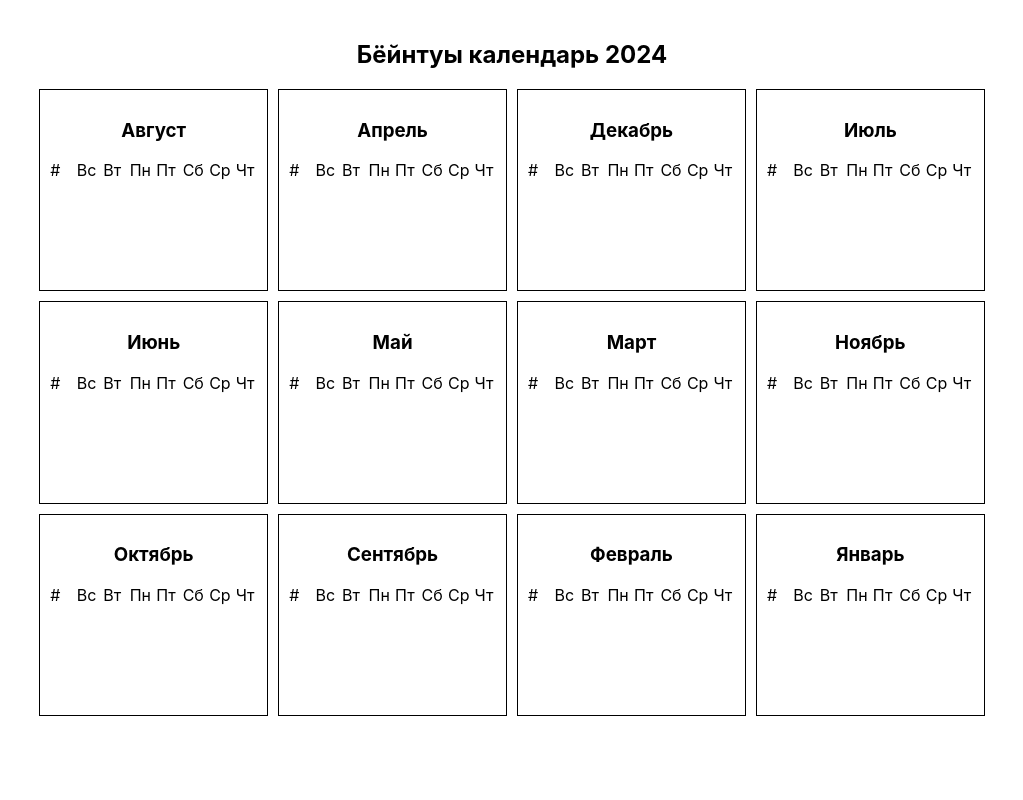
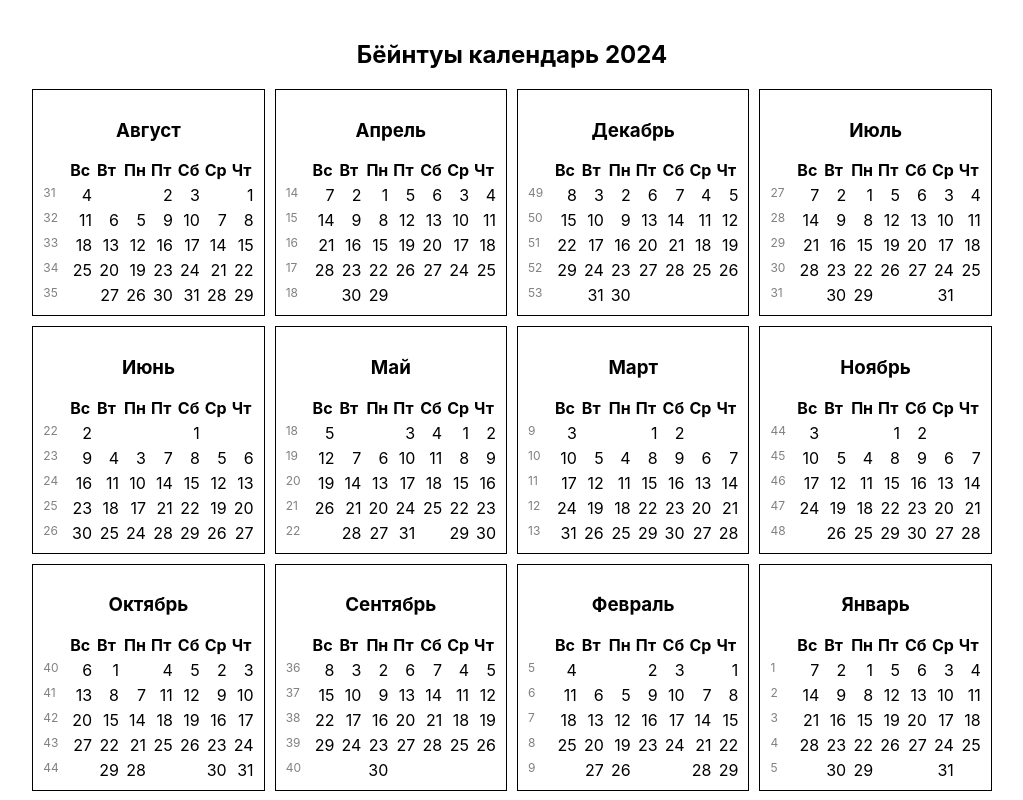
Before and after one commit to yesenin/yesenin.github.io, a React (Create React App) app: page /calendar in a window 1280 px wide. Shown: the whole page, without its empty margins (128-1151 px from the left). Built offline with nearby package versions, Linux system fonts and the light colour scheme.

Commit message:
Calendar v1.0

```diff
--- a/package.json
+++ b/package.json
@@ -8,9 +8,12 @@
     "@testing-library/react": "^13.4.0",
     "@testing-library/user-event": "^13.5.0",
     "@types/jest": "^27.5.2",
+    "@types/lodash": "^4.17.9",
     "@types/node": "^16.18.112",
     "@types/react": "^18.3.10",
     "@types/react-dom": "^18.3.0",
+    "lodash": "^4.17.21",
+    "moment": "^2.30.1",
     "react": "^18.3.1",
     "react-dom": "^18.3.1",
     "react-router": "^6.26.2",
--- a/src/calendar/Calendar.tsx
+++ b/src/calendar/Calendar.tsx
@@ -1,14 +1,17 @@
 import React from 'react';
 import styled from 'styled-components';
+import {Month, russianMonths, WeekDay, russianWeekDays, Week} from '.';
+import * as _ from 'lodash';
+import moment from 'moment';
 
-const CalendarWrapper = styled.div`
+const CalendarWrapperDiv = styled.div`
     margin-top: 20px;
     display: flex;
     flex-direction: column;
     align-items: center;
 `;
 
-const Calendar = styled.div`
+const CalendarDiv = styled.div`
     display: grid;
     grid-template-columns: repeat(4, 1fr);
     grid-template-rows: repeat(3, 1fr);
@@ -16,7 +19,7 @@ const Calendar = styled.div`
     row-gap: 10px;
 `;
 
-const MonthWrapper = styled.div`
+const MonthWrapperDiv = styled.div`
     display: flex;
     flex-direction: column;
     align-items: center;
@@ -24,7 +27,7 @@ const MonthWrapper = styled.div`
     padding: 10px;
 `;
 
-const Month = styled.div`
+const MonthDiv = styled.div`
     display: grid;
     grid-template-columns: repeat(8, 1fr);
     grid-template-rows: repeat(5, 1fr);
@@ -32,25 +35,77 @@ const Month = styled.div`
     row-gap: 5px;
 `;
 
+const DayHeaderDiv = styled.div`
+    font-weight: bold;
+`;
 
-const sortedRusMonths = ['Август', 'Апрель', 'Декабрь', 'Июль', 'Июнь', 'Май', 'Март', 'Ноябрь', 'Октябрь', 'Сентябрь', 'Февраль', 'Январь'];
+const WeekNumberDiv = styled.div`
+    color: gray;
+    font-size: 12px;
+`;
 
-const sortedRusWeekDays = ['Вс', 'Вт', 'Пн', 'Пт', 'Сб', 'Ср', 'Чт']
+const DayDiv = styled.div`
+    font: monospace;
+    text-align: right;
+`;
+
+const sortedRusMonths: Month[] = _.sortBy(russianMonths, (m: Month) => m.name);
+
+const sortedRusWeekDays: WeekDay[] = _.sortBy(russianWeekDays, (wd: WeekDay) => wd.name);
+
+const getMonth = (monthNumber: number): Week[] => {
+    const m = moment(`2024-${monthNumber}-1`);
+    let weekNumber = m.week();
+    let d = 1;
+    const result: Week[] = [];
+    let currentWeek: Week = {
+        number: weekNumber,
+        shift: m.weekday(),
+        days: [0, 0, 0, 0, 0, 0, 0]
+    };
+
+    const daysInMonth = m.daysInMonth();
+
+    let w = m.weekday();
+
+    while (d <= daysInMonth) {
+        if (w > 7) {
+            result.push(currentWeek);
+            currentWeek = {
+                number: ++weekNumber,
+                shift: 0,
+                days: [0, 0, 0, 0, 0, 0, 0]
+            };
+            w = 1;
+        }
+        currentWeek.days[_.findIndex(sortedRusWeekDays, (wd: WeekDay) => wd.number === w)] = d;
+        d++;
+        w++;
+    }
+    result.push(currentWeek);
+    return result;
+}
 
 const CalendarPage = () => {
     return (
-        <CalendarWrapper>
+        <CalendarWrapperDiv>
             <h2>Бёйнтуы календарь 2024</h2>
-            <Calendar>
-                {sortedRusMonths.map((month, index) => <MonthWrapper key={index}>
-                    <h3>{month}</h3>
-                    <Month>
-                        <div>#</div>
-                        {sortedRusWeekDays.map((day, index) => <div key={index}>{day}</div>)}
-                    </Month>
-                </MonthWrapper>)}
-            </Calendar>
-        </CalendarWrapper>
+            <CalendarDiv>
+                {sortedRusMonths.map((month: Month) => <MonthWrapperDiv key={month.number}>
+                    <h3>{month.name}</h3>
+                    <MonthDiv>
+                        <div></div>
+                        {sortedRusWeekDays.map((day: WeekDay) => <DayHeaderDiv key={day.number}>{day.name}</DayHeaderDiv>)}
+                        {getMonth(month.number).map((week: Week) => {
+                            return <>
+                                <WeekNumberDiv>{week.number}</WeekNumberDiv>
+                                {week.days.map((day: number) => <DayDiv key={day}>{day || ''}</DayDiv>)}
+                            </>
+                        })}
+                    </MonthDiv>
+                </MonthWrapperDiv>)}
+            </CalendarDiv>
+        </CalendarWrapperDiv>
     );
 }
 
--- /dev/null
+++ b/src/calendar/index.ts
@@ -0,0 +1,42 @@
+export interface Month {
+    number: number;
+    name: string;
+};
+
+export const russianMonths: Month[] = [
+    { number: 1, name: 'Январь' },
+    { number: 2, name: 'Февраль' },
+    { number: 3, name: 'Март' },
+    { number: 4, name: 'Апрель' },
+    { number: 5, name: 'Май' },
+    { number: 6, name: 'Июнь' },
+    { number: 7, name: 'Июль' },
+    { number: 8, name: 'Август' },
+    { number: 9, name: 'Сентябрь' },
+    { number: 10, name: 'Октябрь' },
+    { number: 11, name: 'Ноябрь' },
+    { number: 12, name: 'Декабрь' }
+];
+
+export interface WeekDay {
+    number: number;
+    name: string;
+    isWeekend?: boolean;
+};
+
+export const russianWeekDays: WeekDay[] = [
+    { number: 1, name: 'Пн' },
+    { number: 2, name: 'Вт' },
+    { number: 3, name: 'Ср' },
+    { number: 4, name: 'Чт' },
+    { number: 5, name: 'Пт' },
+    { number: 6, name: 'Сб', isWeekend: true },
+    { number: 7, name: 'Вс', isWeekend: true }
+];
+
+export interface Week {
+    number: number;
+    shift: number;
+    days: number[];
+    isWeekend?: boolean;
+};
```
Also changed, not shown: 1 other file (tests, documents, lock files or other folders).
